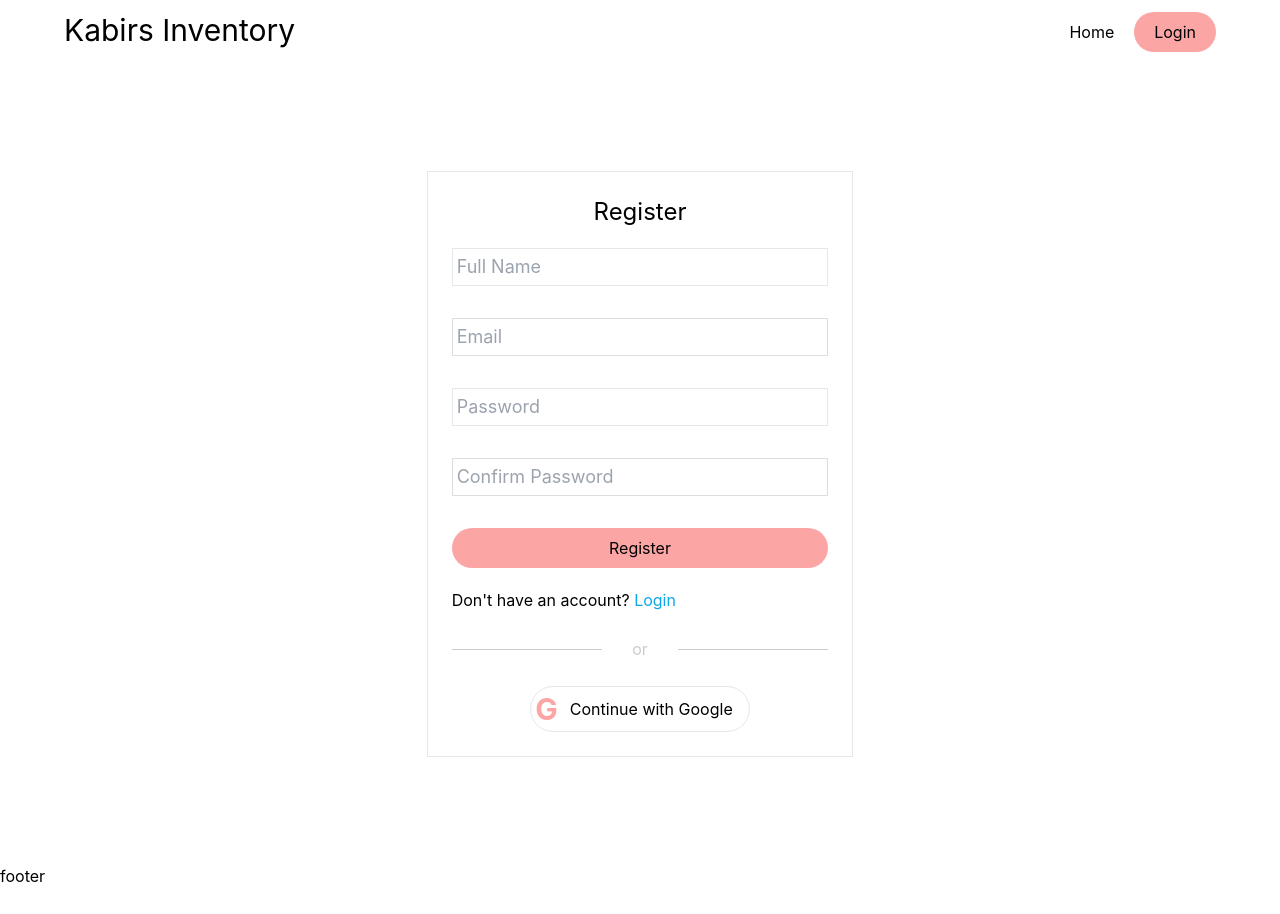
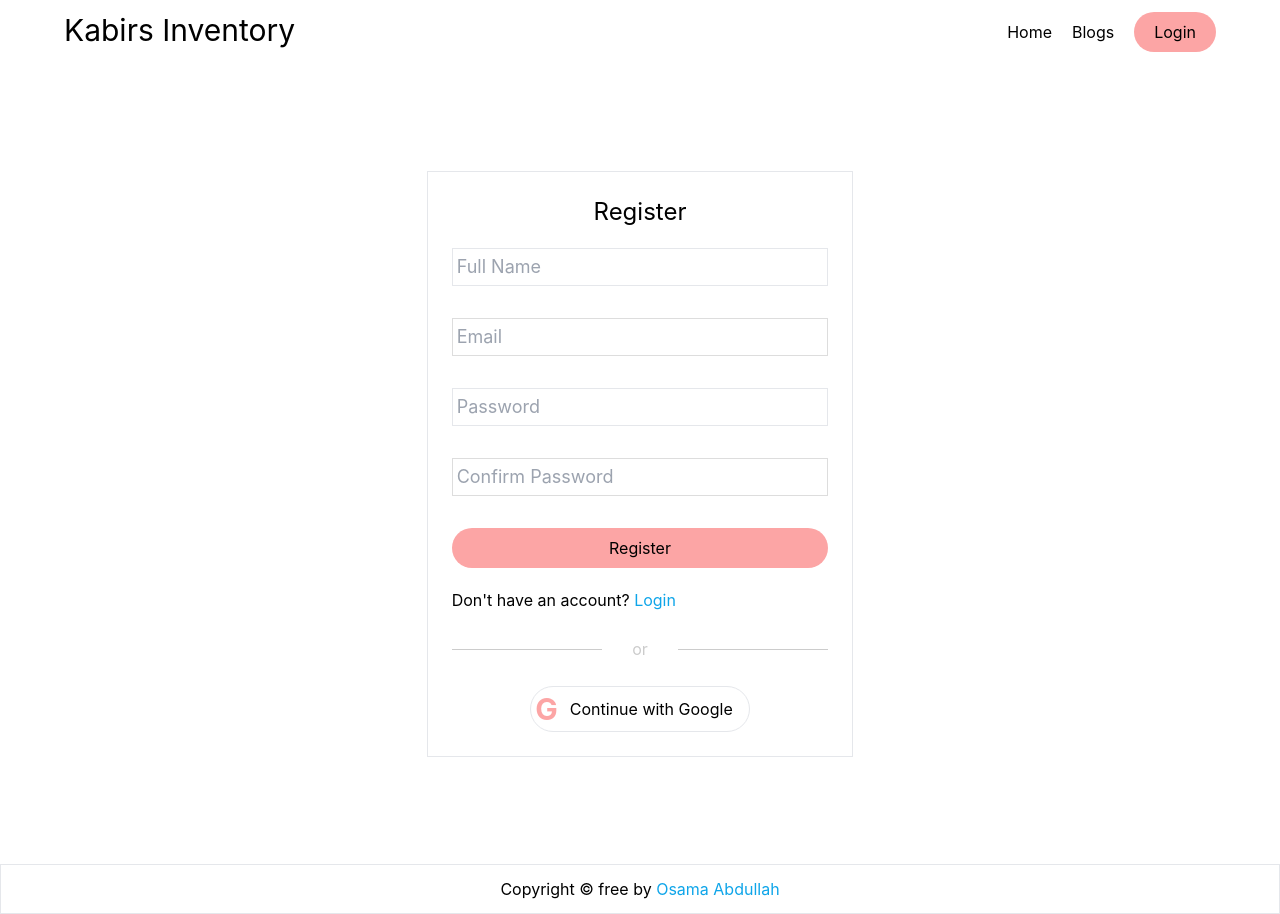
Before and after one commit to osama2kabdullah/kabirs-inventory-client, a React (Create React App) app: page /register in a window 1280 px wide. Before the commit the page ends 888 px from the top, so only its background shows below. Built offline with nearby package versions, Linux system fonts and the light colour scheme; no server answers.

Commit message:
footer compelte

```diff
--- a/src/App.js
+++ b/src/App.js
@@ -8,6 +8,7 @@ import Login from "./pages/login/Login";
 import Register from "./pages/login/Register";
 import RequireAuth from "./pages/RequireAuth";
 import ManageStock from "./pages/Home/InstockProducts/ManageStock";
+import Blogs from "./pages/Blogs";
 
 function App() {
   return (
@@ -31,6 +32,7 @@ function App() {
           </RequireAuth>
         }
         ></Route>
+        <Route path="/blogs" element={<Blogs></Blogs>}></Route>
         <Route path="/login" element={<Login></Login>}></Route>
         <Route path="/register" element={<Register></Register>}></Route>
       </Routes>
--- /dev/null
+++ b/src/pages/Blogs.js
@@ -0,0 +1,11 @@
+import React from 'react';
+
+const Blogs = () => {
+    return (
+        <div>
+            blogs
+        </div>
+    );
+};
+
+export default Blogs;
--- a/src/pages/Footer.js
+++ b/src/pages/Footer.js
@@ -1,9 +1,11 @@
 import React from 'react';
+import { Link, useNavigate } from 'react-router-dom';
 
 const Footer = () => {
+    const navigate = useNavigate();
     return (
-        <div>
-            footer
+        <div className='p-3 text-center border'>
+            Copyright &copy; free by <a className='text-sky-500 hover:underline' target="_blank" rel="noreferrer" href="https://github.com/osama2kabdullah">Osama Abdullah</a>
         </div>
     );
 };
--- a/src/pages/header/Navbar.js
+++ b/src/pages/header/Navbar.js
@@ -19,6 +19,7 @@ const Navbar = () => {
   return (
     <nav className="flex gap-5 items-center">
       <Link to="/">Home</Link>
+      <Link to="/blogs">Blogs</Link>
       {user ? (
         <ButtonMe btn={signoutBtn}>Logout</ButtonMe>
       ) : (
```
